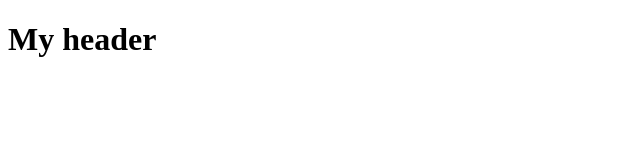
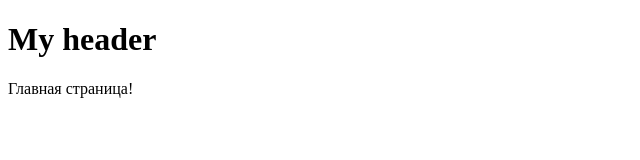
Before and after one commit to FORD9823/git-test-2.0, a plain HTML site: page index.html in a window 1280 px wide. Shown: the whole page, without its empty margins (0-640 px from the left). Drawn offline with Linux system fonts and the light colour scheme.

Commit message:
develop main-page 2

```diff
--- a/index.html
+++ b/index.html
@@ -9,6 +9,9 @@
     <header>
         <h1>My header</h1>
     </header>
+    <main>
+        <span>Главная страница!</span>
+    </main>
     <script src="index.js"></script>
 </body>
 </html>
```
